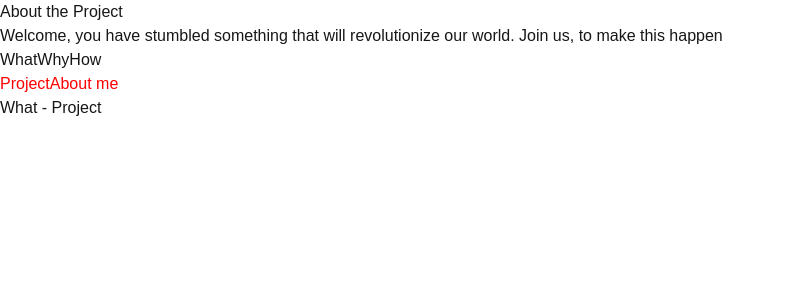
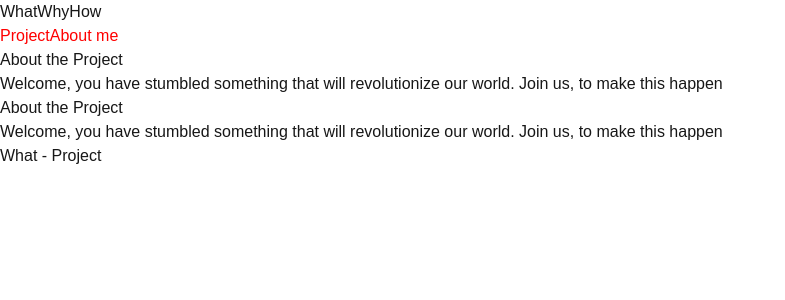
Before and after one commit to SeanVancouver/townsquare_app, a Next.js app: page / in a window 1280 px wide. Shown: the top 300 px of the page, without its empty margins (0-785 px from the left). Built offline with nearby package versions, Linux system fonts and the light colour scheme.

Commit message:
last good use of NavbarContext

```diff
--- a/app/layout.js
+++ b/app/layout.js
@@ -15,8 +15,8 @@ export default function RootLayout({ children }) {
     <html lang="en">
       <body>
         <NavbarProvider>
+          {<NavigationBar />}
           {<Header />}
-          {<NavigationBar />}
           {children}
         </NavbarProvider>
       </body>
--- a/app/page.js
+++ b/app/page.js
@@ -1,7 +1,14 @@
+import Header from "@/components/Header";
 import Image from "next/image";
 
 export default function Home() {
   return (
-    <div>What - Project</div>
+    <>
+      <Header>
+        <h1>About the Project</h1>
+        <h2>Welcome, you have stumbled something that will revolutionize our world. Join us, to make this happen</h2>
+      </Header>
+      <div>What - Project</div>
+    </>
   );
 }
--- /dev/null
+++ b/app/why/capitalism/page.js
@@ -0,0 +1,9 @@
+import React from 'react'
+
+const Index = () => {
+  return (
+    <div>Capitalism</div>
+  )
+}
+
+export default Index
--- /dev/null
+++ b/app/why/elites/page.js
@@ -0,0 +1,9 @@
+import React from 'react'
+
+const Index = () => {
+  return (
+    <div>Elites</div>
+  )
+}
+
+export default Index
--- /dev/null
+++ b/app/why/humanNature/page.js
@@ -0,0 +1,9 @@
+import React from 'react'
+
+const Index = () => {
+  return (
+    <div>Human nature</div>
+  )
+}
+
+export default Index
```
Also changed, not shown: components/Header.js (+6 -2 lines).
